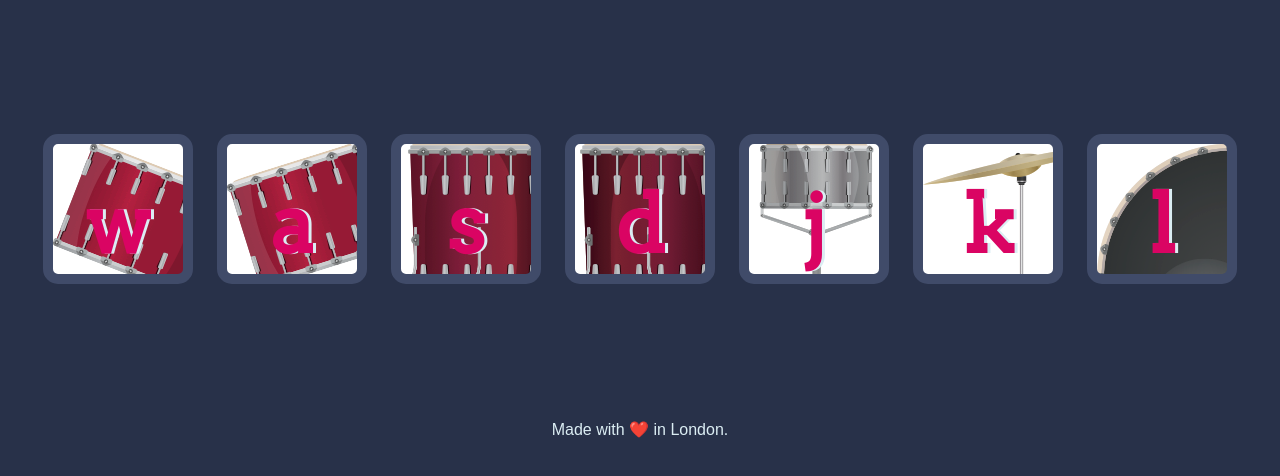
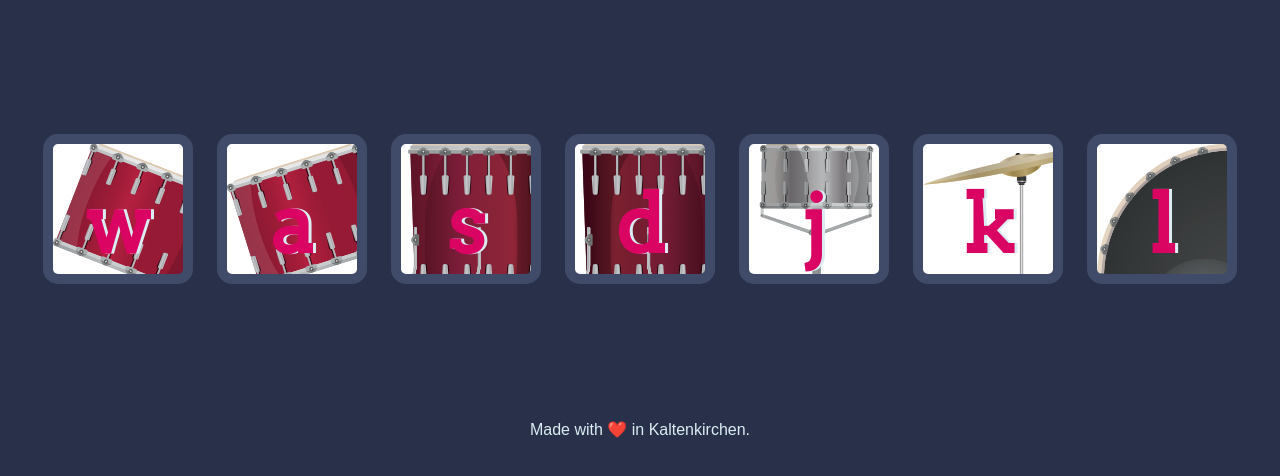
Before and after one commit to YalcinKurt89/Drum_Kit, a plain HTML site: page index.html in a window 1280 px wide. Shown: the part 308-784 px from the top of the page. Drawn offline with Linux system fonts and the light colour scheme.

Commit message:
update index.html

```diff
--- a/index.html
+++ b/index.html
@@ -28,7 +28,7 @@
 </body>
 
 <footer>
-  Made with ❤️ in London.
+  Made with ❤️ in Kaltenkirchen.
 </footer>
 
 </html>
```
